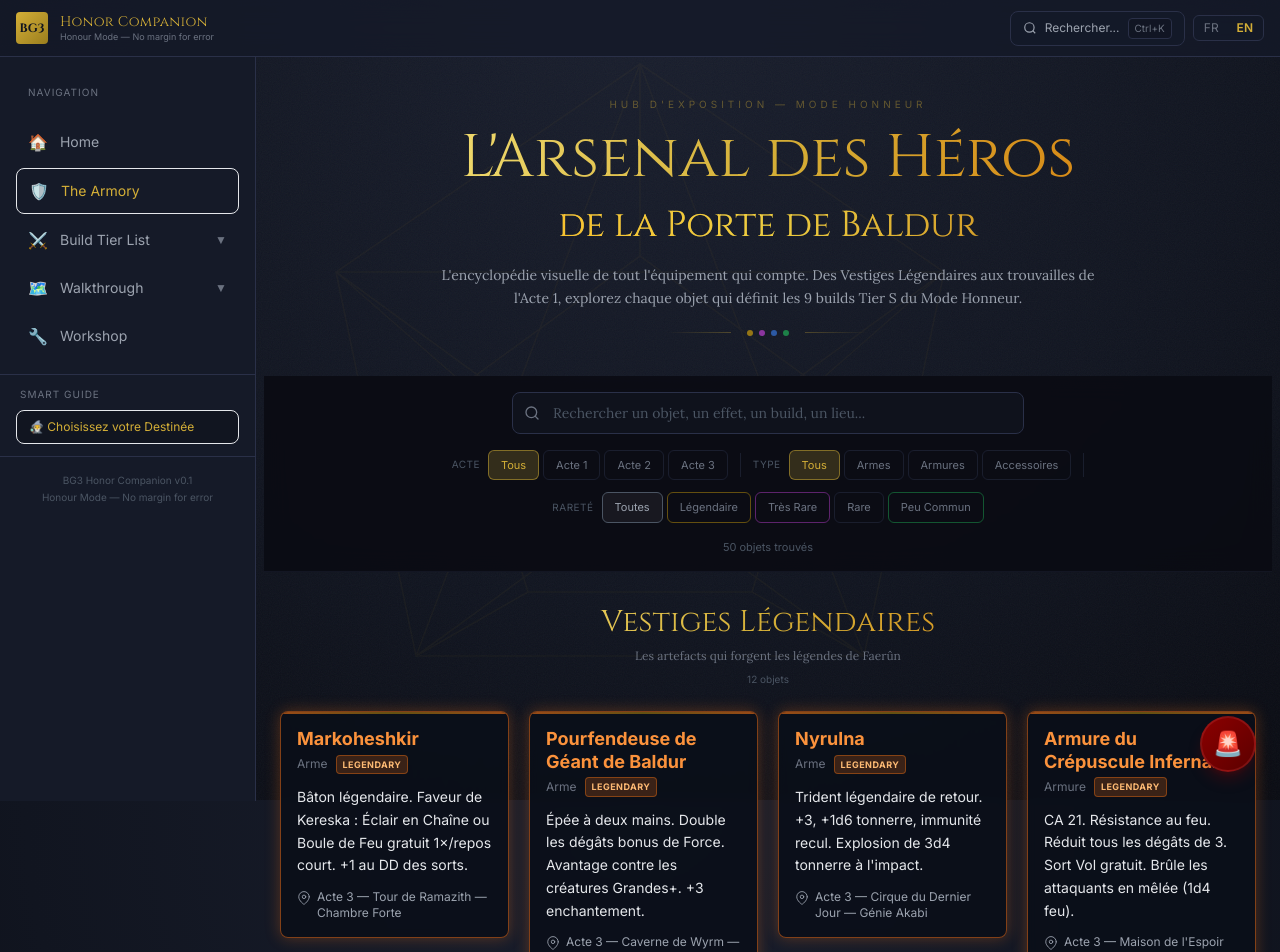
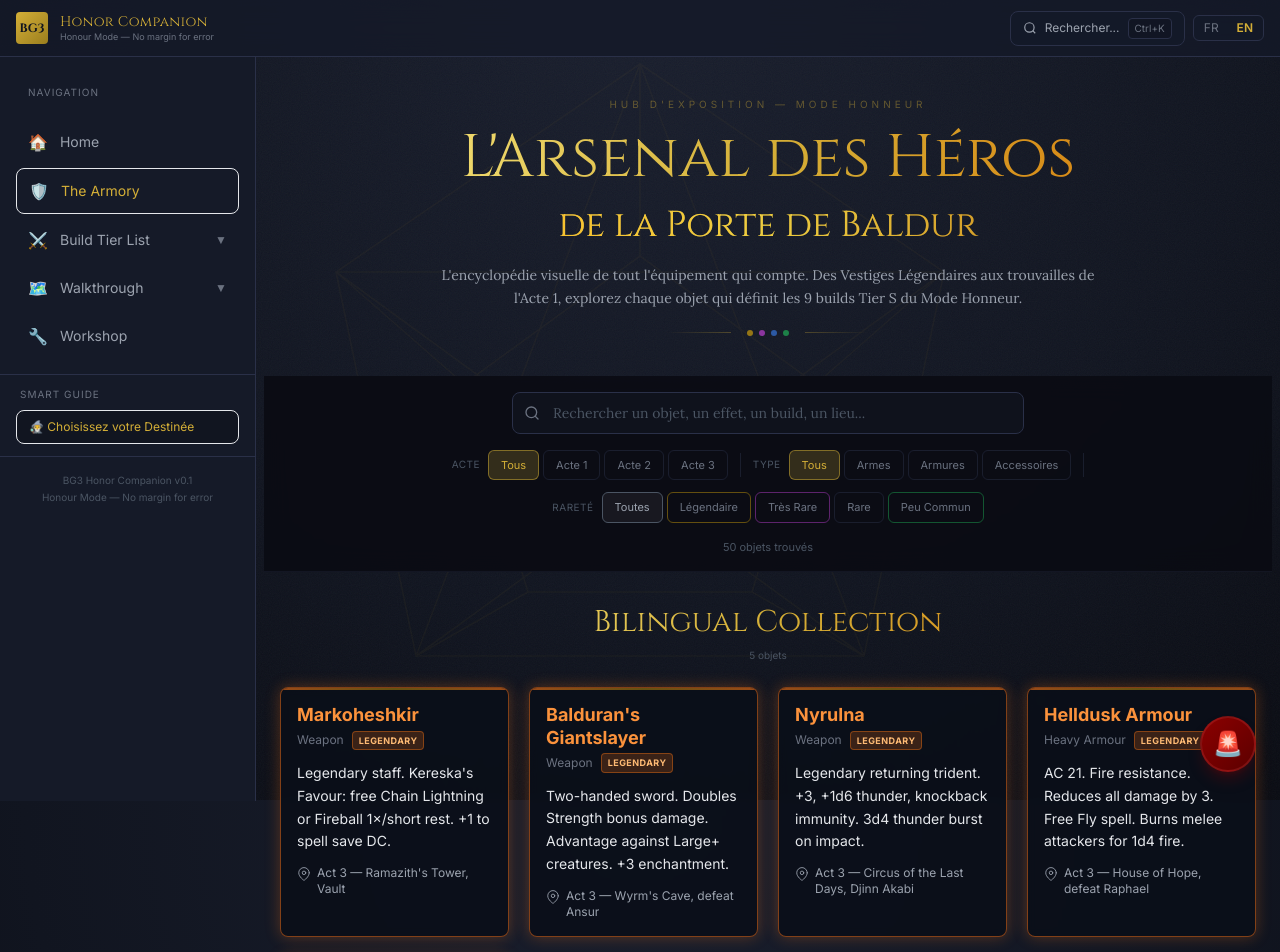
Before and after one commit to debeckerthomas-coder/sitebuildbg3, a Next.js app: page /en/arsenal in a window 1280 px wide. Shown: the top 952 px of the page. Built offline with nearby package versions, Linux system fonts and the light colour scheme.

Commit message:
feat(arsenal): barre de recherche et bilinguisme (5 premiers objets)
https://claude.ai/code/session_01Fohq3jYtPu395SFbjMnhwU

```diff
--- a/src/app/[lang]/arsenal/ArsenalGrid.tsx
+++ b/src/app/[lang]/arsenal/ArsenalGrid.tsx
@@ -8,12 +8,15 @@ import { useState, useMemo } from "react";
 import { motion, AnimatePresence } from "framer-motion";
 import {
   itemsBiS,
+  itemsBilingualV2,
   getTypeCategory,
   type ArsenalItem,
+  type ArsenalItemV2,
   type TypeCategory,
 } from "@/data/arsenal";
 import { LootCard } from "@/components/cards/LootCard";
 import { ItemDetailCard } from "@/components/arsenal/ItemDetailCard";
+import type { Locale } from "@/dictionaries";
 
 // Map arsenal.ts rarity strings to ItemDetailCard rarity prop
 const RARITY_MAP: Record<ArsenalItem["rarity"], "legendary" | "very_rare" | "rare" | "uncommon"> = {
@@ -22,6 +25,9 @@ const RARITY_MAP: Record<ArsenalItem["rarity"], "legendary" | "very_rare" | "rar
   Rare: "rare",
   Uncommon: "uncommon",
 };
+
+// Set of V2-migrated item IDs (to avoid duplicates)
+const V2_IDS = new Set(itemsBilingualV2.map((i) => i.id));
 
 type ActFilter = "all" | 1 | 2 | 3;
 type RarityFilter = "all" | ArsenalItem["rarity"];
@@ -87,14 +93,21 @@ const RARITY_SHELVES: {
   },
 ];
 
-export function ArsenalGrid() {
+export function ArsenalGrid({ lang = "fr" }: { lang?: Locale }) {
+  const l = lang === "en" ? "en" : "fr";
   const [actFilter, setActFilter] = useState<ActFilter>("all");
   const [rarityFilter, setRarityFilter] = useState<RarityFilter>("all");
   const [typeFilter, setTypeFilter] = useState<TypeFilter>("all");
   const [search, setSearch] = useState("");
 
+  // Legacy items that have NOT been migrated to V2
+  const legacyOnly = useMemo(
+    () => itemsBiS.filter((item) => !V2_IDS.has(item.id)),
+    [],
+  );
+
   const filtered = useMemo(() => {
-    return itemsBiS.filter((item) => {
+    return legacyOnly.filter((item) => {
       if (actFilter !== "all" && item.act !== actFilter) return false;
       if (rarityFilter !== "all" && item.rarity !== rarityFilter) return false;
       if (typeFilter !== "all" && getTypeCategory(item.type) !== typeFilter) return false;
@@ -110,7 +123,25 @@ export function ArsenalGrid() {
       }
       return true;
     });
-  }, [actFilter, rarityFilter, typeFilter, search]);
+  }, [legacyOnly, actFilter, rarityFilter, typeFilter, search]);
+
+  // V2 bilingual items — filtered by search on the active language
+  const filteredV2 = useMemo(() => {
+    return itemsBilingualV2.filter((item) => {
+      if (actFilter !== "all" && item.act !== actFilter) return false;
+      if (search) {
+        const q = search.toLowerCase();
+        return (
+          item.name[l].toLowerCase().includes(q) ||
+          item.description[l].toLowerCase().includes(q) ||
+          item.type[l].toLowerCase().includes(q) ||
+          item.location[l].toLowerCase().includes(q) ||
+          item.usedBy.some((b) => b.toLowerCase().includes(q))
+        );
+      }
+      return true;
+    });
+  }, [l, actFilter, search]);
 
   // Group filtered items by rarity for shelf display
   const shelves = useMemo(() => {
@@ -229,8 +260,8 @@ export function ArsenalGrid() {
 
         {/* Result count */}
         <p className="text-center text-[11px] font-data text-gray-600">
-          {filtered.length} objet{filtered.length !== 1 ? "s" : ""} trouvé
-          {filtered.length !== 1 ? "s" : ""}
+          {filtered.length + filteredV2.length} objet{(filtered.length + filteredV2.length) !== 1 ? "s" : ""} trouvé
+          {(filtered.length + filteredV2.length) !== 1 ? "s" : ""}
           {(actFilter !== "all" || rarityFilter !== "all" || typeFilter !== "all" || search) && (
             <button
               onClick={() => {
@@ -247,7 +278,33 @@ export function ArsenalGrid() {
         </p>
       </div>
 
-      {/* ===== SHELVES — Sections par rareté ===== */}
+      {/* ===== V2 BILINGUAL ITEMS ===== */}
+      {filteredV2.length > 0 && (
+        <section className="space-y-6">
+          <div className="text-center space-y-2">
+            <h2 className="font-display text-2xl md:text-3xl text-transparent bg-clip-text bg-gradient-to-r from-yellow-200 via-gold to-amber-600">
+              {l === "fr" ? "Collection Bilingue" : "Bilingual Collection"}
+            </h2>
+            <p className="text-[10px] font-data text-gray-600">
+              {filteredV2.length} objet{filteredV2.length !== 1 ? "s" : ""}
+            </p>
+          </div>
+          <div className="grid grid-cols-1 md:grid-cols-2 lg:grid-cols-3 xl:grid-cols-4 gap-5">
+            {filteredV2.map((item) => (
+              <ItemDetailCard
+                key={item.id}
+                name={item.name[l]}
+                rarity={item.rarity}
+                type={item.type[l]}
+                description={item.description[l]}
+                acquisition={item.acquisition?.[l]}
+              />
+            ))}
+          </div>
+        </section>
+      )}
+
+      {/* ===== SHELVES — Sections par rareté (legacy) ===== */}
       <AnimatePresence mode="wait">
         {shelves.length > 0 ? (
           <div className="space-y-12">
--- a/src/app/[lang]/arsenal/page.tsx
+++ b/src/app/[lang]/arsenal/page.tsx
@@ -1,4 +1,5 @@
 import type { Metadata } from "next";
+import type { Locale } from "@/dictionaries";
 import { ArsenalGrid } from "./ArsenalGrid";
 
 export const metadata: Metadata = {
@@ -7,7 +8,12 @@ export const metadata: Metadata = {
     "L'encyclopédie visuelle des équipements Best-in-Slot de Baldur's Gate 3. Vestiges Légendaires, Trésors Très Rares, et les meilleurs objets par acte pour le Mode Honneur.",
 };
 
-export default function ArsenalPage() {
+interface PageProps {
+  params: Promise<{ lang: Locale }>;
+}
+
+export default async function ArsenalPage({ params }: PageProps) {
+  const { lang } = await params;
   return (
     <div className="max-w-7xl space-y-10">
       {/* ===== EN-TÊTE D'EXPOSITION PREMIUM ===== */}
@@ -41,7 +47,7 @@ export default function ArsenalPage() {
       </div>
 
       {/* ===== GRILLE INTERACTIVE ===== */}
-      <ArsenalGrid />
+      <ArsenalGrid lang={lang} />
     </div>
   );
 }
--- a/src/data/arsenal.ts
+++ b/src/data/arsenal.ts
@@ -623,3 +623,104 @@ export function getArsenalByAct(act: 1 | 2 | 3): readonly ArsenalItem[] {
 export function getArsenalByRarity(rarity: ArsenalItem["rarity"]): readonly ArsenalItem[] {
   return itemsBiS.filter((item) => item.rarity === rarity);
 }
+
+// ============================================================================
+// V2 — Format bilingue (migration progressive)
+// ============================================================================
+
+interface I18nText {
+  readonly fr: string;
+  readonly en: string;
+}
+
+export interface ArsenalItemV2 {
+  readonly id: string;
+  readonly wikiName: string;
+  readonly name: I18nText;
+  readonly type: I18nText;
+  readonly description: I18nText;
+  readonly rarity: "legendary" | "very_rare" | "rare" | "uncommon";
+  readonly act: 1 | 2 | 3;
+  readonly location: I18nText;
+  readonly usedBy: readonly string[];
+  readonly lore?: I18nText;
+  readonly acquisition?: I18nText;
+}
+
+export const itemsBilingualV2: readonly ArsenalItemV2[] = [
+  {
+    id: "markoheshkir",
+    wikiName: "Markoheshkir",
+    name: { fr: "Markoheshkir", en: "Markoheshkir" },
+    type: { fr: "Arme", en: "Weapon" },
+    description: {
+      fr: "Bâton légendaire. Faveur de Kereska : Éclair en Chaîne ou Boule de Feu gratuit 1×/repos court. +1 au DD des sorts.",
+      en: "Legendary staff. Kereska's Favour: free Chain Lightning or Fireball 1×/short rest. +1 to spell save DC.",
+    },
+    rarity: "legendary",
+    act: 3,
+    location: { fr: "Tour de Ramazith — Chambre Forte", en: "Ramazith's Tower — Vault" },
+    usedBy: ["Nuke Tempête", "Fire Sorlock", "Barde Contrôleur"],
+    acquisition: { fr: "Acte 3 — Tour de Ramazith, Chambre Forte", en: "Act 3 — Ramazith's Tower, Vault" },
+  },
+  {
+    id: "baldurans_giantslayer",
+    wikiName: "Balduran's Giantslayer",
+    name: { fr: "Pourfendeuse de Géant de Baldur", en: "Balduran's Giantslayer" },
+    type: { fr: "Arme", en: "Weapon" },
+    description: {
+      fr: "Épée à deux mains. Double les dégâts bonus de Force. Avantage contre les créatures Grandes+. +3 enchantement.",
+      en: "Two-handed sword. Doubles Strength bonus damage. Advantage against Large+ creatures. +3 enchantment.",
+    },
+    rarity: "legendary",
+    act: 3,
+    location: { fr: "Caverne de Wyrm — Vaincre Ansur", en: "Wyrm's Cave — Defeat Ansur" },
+    usedBy: ["Sorcadin", "Bardadin"],
+    acquisition: { fr: "Acte 3 — Caverne de Wyrm, vaincre Ansur", en: "Act 3 — Wyrm's Cave, defeat Ansur" },
+  },
+  {
+    id: "nyrulna",
+    wikiName: "Nyrulna",
+    name: { fr: "Nyrulna", en: "Nyrulna" },
+    type: { fr: "Arme", en: "Weapon" },
+    description: {
+      fr: "Trident légendaire de retour. +3, +1d6 tonnerre, immunité recul. Explosion de 3d4 tonnerre à l'impact.",
+      en: "Legendary returning trident. +3, +1d6 thunder, knockback immunity. 3d4 thunder burst on impact.",
+    },
+    rarity: "legendary",
+    act: 3,
+    location: { fr: "Cirque du Dernier Jour — Génie Akabi", en: "Circus of the Last Days — Djinn Akabi" },
+    usedBy: ["Throwzerker"],
+    acquisition: { fr: "Acte 3 — Cirque du Dernier Jour, Génie Akabi", en: "Act 3 — Circus of the Last Days, Djinn Akabi" },
+  },
+  {
+    id: "helldusk_armour",
+    wikiName: "Helldusk Armour",
+    name: { fr: "Armure du Crépuscule Infernal", en: "Helldusk Armour" },
+    type: { fr: "Armure", en: "Heavy Armour" },
+    description: {
+      fr: "CA 21. Résistance au feu. Réduit tous les dégâts de 3. Sort Vol gratuit. Brûle les attaquants en mêlée (1d4 feu).",
+      en: "AC 21. Fire resistance. Reduces all damage by 3. Free Fly spell. Burns melee attackers for 1d4 fire.",
+    },
+    rarity: "legendary",
+    act: 3,
+    location: { fr: "Maison de l'Espoir — Vaincre Raphaël", en: "House of Hope — Defeat Raphael" },
+    usedBy: ["Sorcadin", "Lockadin", "Throwzerker"],
+    acquisition: { fr: "Acte 3 — Maison de l'Espoir, vaincre Raphaël", en: "Act 3 — House of Hope, defeat Raphael" },
+  },
+  {
+    id: "helmet_of_balduran",
+    wikiName: "Helmet of Balduran",
+    name: { fr: "Heaume de Baldur", en: "Helmet of Balduran" },
+    type: { fr: "Tête", en: "Helmet" },
+    description: {
+      fr: "Guérit 2 PV/tour. Immunité critique et étourdissement. +1 CA, +1 JdS. Le tank ultime.",
+      en: "Heals 2 HP/turn. Critical hit and stun immunity. +1 AC, +1 saving throws. The ultimate tank helmet.",
+    },
+    rarity: "legendary",
+    act: 3,
+    location: { fr: "Caverne de Wyrm — Vaincre Ansur", en: "Wyrm's Cave — Defeat Ansur" },
+    usedBy: ["Sorcadin", "Bardadin"],
+    acquisition: { fr: "Acte 3 — Caverne de Wyrm, vaincre Ansur", en: "Act 3 — Wyrm's Cave, defeat Ansur" },
+  },
+];
```
